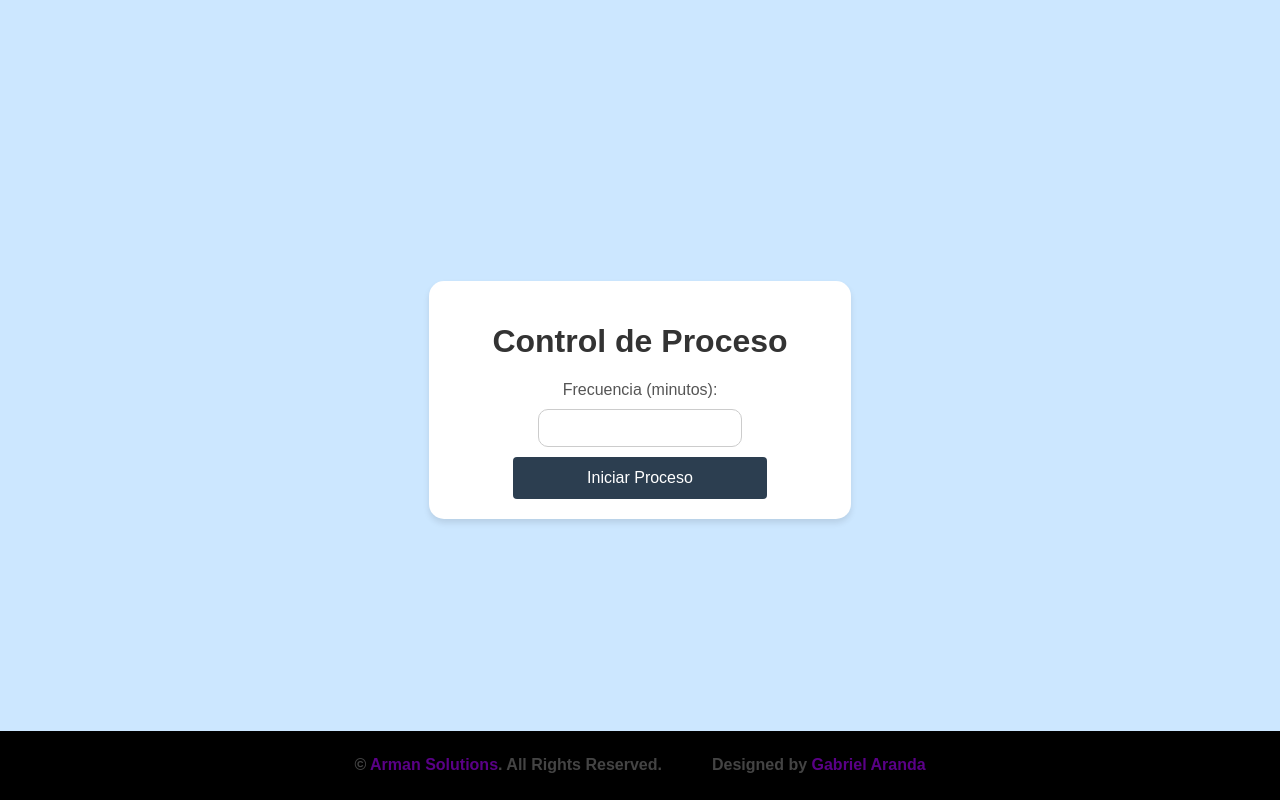
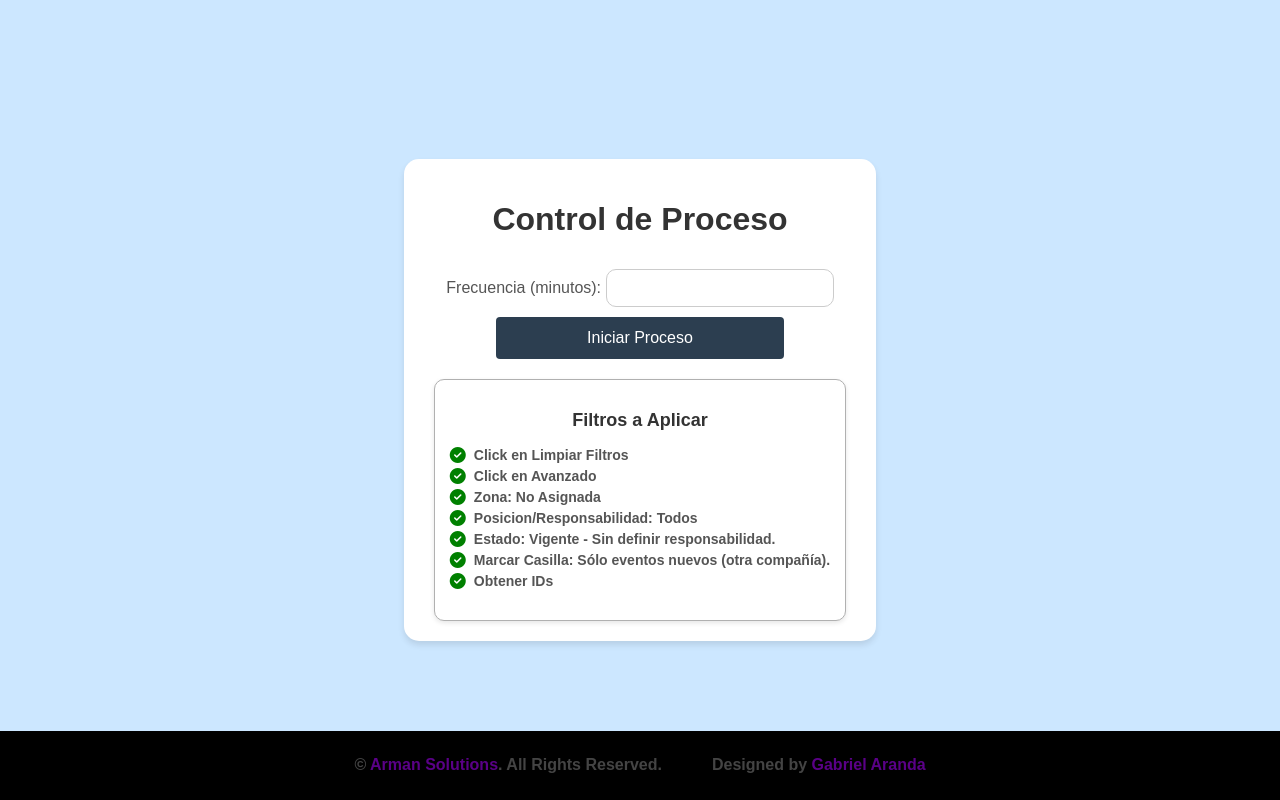
Before and after one commit to gabrielaranda8/ProcesoClean, a Flask app: page /proceso in a window 1280 px wide. Run offline with Flask 3, Linux system fonts and the light colour scheme; the visitor is signed in with stand-in values (Sample User, id 1).

Commit message:
terminamos proceso

```diff
--- a/app.py
+++ b/app.py
@@ -1,22 +1,36 @@
 from flask import Flask, render_template, request, redirect, url_for, session
 import threading
 import time
+from datetime import datetime, timedelta
 from proceso import execute_process, validate_credentials
 import os
 
 app = Flask(__name__)
-app.secret_key = os.getenv("SECRET_KEY", "default_secret_key") # Cambia esto por una clave secreta segura
+app.secret_key = os.getenv("SECRET_KEY", "dev") # Cambia esto por una clave secreta segura
 
 # Variables globales
 is_running = False
 current_thread = None
 process_count = 0  # Contador de procesos ejecutados
 frequency = 0  # Frecuencia en minutos
+stop_process = False  # Bandera para detener el proceso
 
 # Función que ejecuta el proceso cada cierta cantidad de minutos
 def long_running_process(frequency, credentials):
-    global is_running, process_count
+    global is_running, process_count, stop_process
     while is_running:
+
+        current_time = datetime.now()
+        new_time = current_time - timedelta(hours=3)
+        formatted_time = new_time.strftime("%H:%M")
+
+        # Si son más de 18:00, detener el proceso
+        if formatted_time > "18:00":
+            print("Son más de 18:00. Deteniendo el proceso automáticamente.")
+            is_running = False
+            stop_process = True  # Establecer la bandera
+            break  # Salir del bucle
+
         process_count += 1  # Incrementar el contador de procesos
         print(f"Iniciando el proceso número {process_count}...")
         execute_process(credentials)  # Pasar las credenciales
@@ -32,6 +46,14 @@
         return f(*args, **kwargs)
     wrapper.__name__ = f.__name__  # Necesario para evitar conflictos con Flask
     return wrapper
+
+@app.before_request
+def check_stop_process():
+    global stop_process
+    if stop_process:
+        stop_process = False
+        # Si se tiene que detener el proceso, hacer un redirect
+        return redirect(url_for("index"))
 
 # Ruta principal para mostrar el estado del proceso y controlar la ejecución
 @app.route("/proceso", methods=["GET", "POST"])
@@ -81,4 +103,4 @@
     return redirect(url_for("login"))
 
 if __name__ == "__main__":
-    app.run(debug=True, host='0.0.0.0', port=5000)
+    app.run(debug=True, host='0.0.0.0', port=5050)
--- a/static/css/styles.css
+++ b/static/css/styles.css
@@ -159,3 +159,42 @@
 .footer a:hover {
     text-decoration: underline; /* Subrayado al pasar el mouse */
 }
+
+/* Estilos para Filtros Aplicados */
+.filters-container {
+    margin-top: 20px;
+    background: white;
+    padding: 15px;
+    border-radius: 10px;
+    box-shadow: 0px 2px 5px rgba(0, 0, 0, 0.1);
+    text-align: left;
+    border: 1px solid #b0b0b0;
+}
+
+.filters-container h2 {
+    margin-bottom: 10px;
+    text-align: center;
+    color: #333;
+    font-size: 18px;
+    font-weight: bold;
+}
+
+.filters-list {
+    list-style: none;
+    padding: 0;
+}
+
+.filters-list li {
+    font-size: 14px;
+    font-weight: bold;
+    display: flex;
+    align-items: center;
+    gap: 8px;
+    margin: 5px 0;
+    color: #555;
+}
+
+.filters-list i {
+    color: green;
+    font-size: 16px;
+}
--- a/templates/index.html
+++ b/templates/index.html
@@ -5,22 +5,40 @@
     <meta name="viewport" content="width=device-width, initial-scale=1.0">
     <title>Control de Proceso</title>
     <link rel="stylesheet" href="static/css/styles.css">
+    <link rel="stylesheet" href="https://cdnjs.cloudflare.com/ajax/libs/font-awesome/6.4.2/css/all.min.css">
 </head>
 <body>
     <div class="container">
         <h1>Control de Proceso</h1>
-        <form method="POST">
+        <form method="POST" class="process-form">
             {% if is_running %}
-                <p>Ejecutando proceso</p>
-                <p>Frecuencia: {{ frequency }} minutos</p>
-                <button type="submit" name="action" value="stop">Detener Proceso</button>
+                <div class="status-message">
+                    <p>Ejecutando proceso</p>
+                    <p>Frecuencia: {{ frequency }} minutos</p>
+                    <button type="submit" name="action" value="stop" class="stop-btn">Detener Proceso</button>
+                </div>
             {% else %}
                 <label for="frequency">Frecuencia (minutos):</label>
                 <input type="number" id="frequency" name="frequency" required min="1">
-                <button type="submit" name="action" value="start">Iniciar Proceso</button>
+                <button type="submit" name="action" value="start" class="start-btn">Iniciar Proceso</button>
             {% endif %}
         </form>
+
+        <!-- Filtros Aplicados -->
+        <div class="filters-container">
+            <h2>Filtros a Aplicar</h2>
+            <ul class="filters-list">
+                <li><i class="fas fa-check-circle"></i> Click en Limpiar Filtros</li>
+                <li><i class="fas fa-check-circle"></i> Click en Avanzado</li>
+                <li><i class="fas fa-check-circle"></i> Zona: No Asignada</li>
+                <li><i class="fas fa-check-circle"></i> Posicion/Responsabilidad: Todos</li>
+                <li><i class="fas fa-check-circle"></i> Estado: Vigente - Sin definir responsabilidad.</li>
+                <li><i class="fas fa-check-circle"></i> Marcar Casilla: Sólo eventos nuevos (otra compañía).</li>
+                <li><i class="fas fa-check-circle"></i> Obtener IDs</li>
+            </ul>
+        </div>
     </div>
+
     <div class="footer">
         <p>&copy; <a href="https://armansolutions.io/">Arman Solutions</a>. All Rights Reserved.</p>
         <p>Designed by <a href="https://gabrielaranda.com">Gabriel Aranda</a></p>
```
Also changed, not shown: proceso.py (+62 -27 lines).
